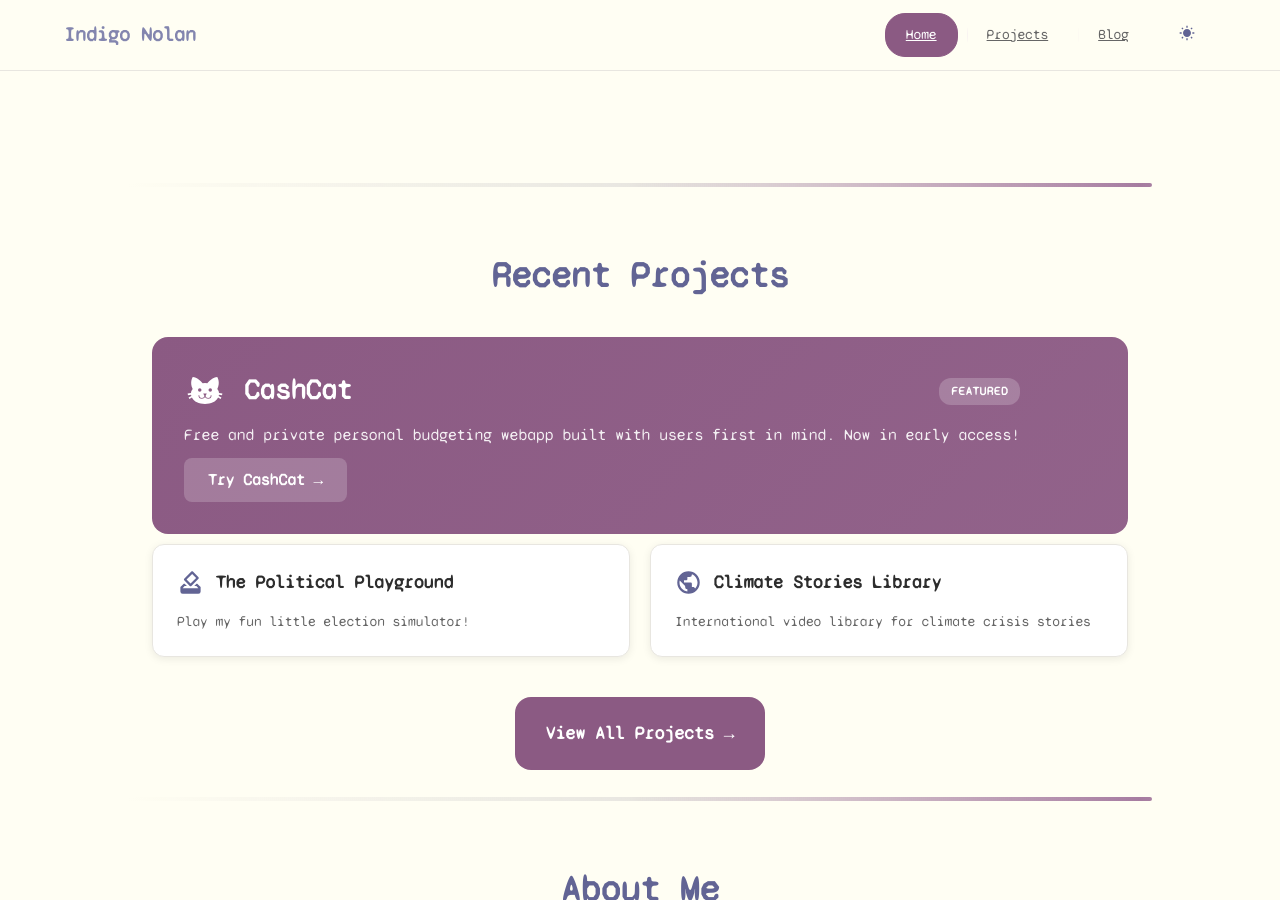
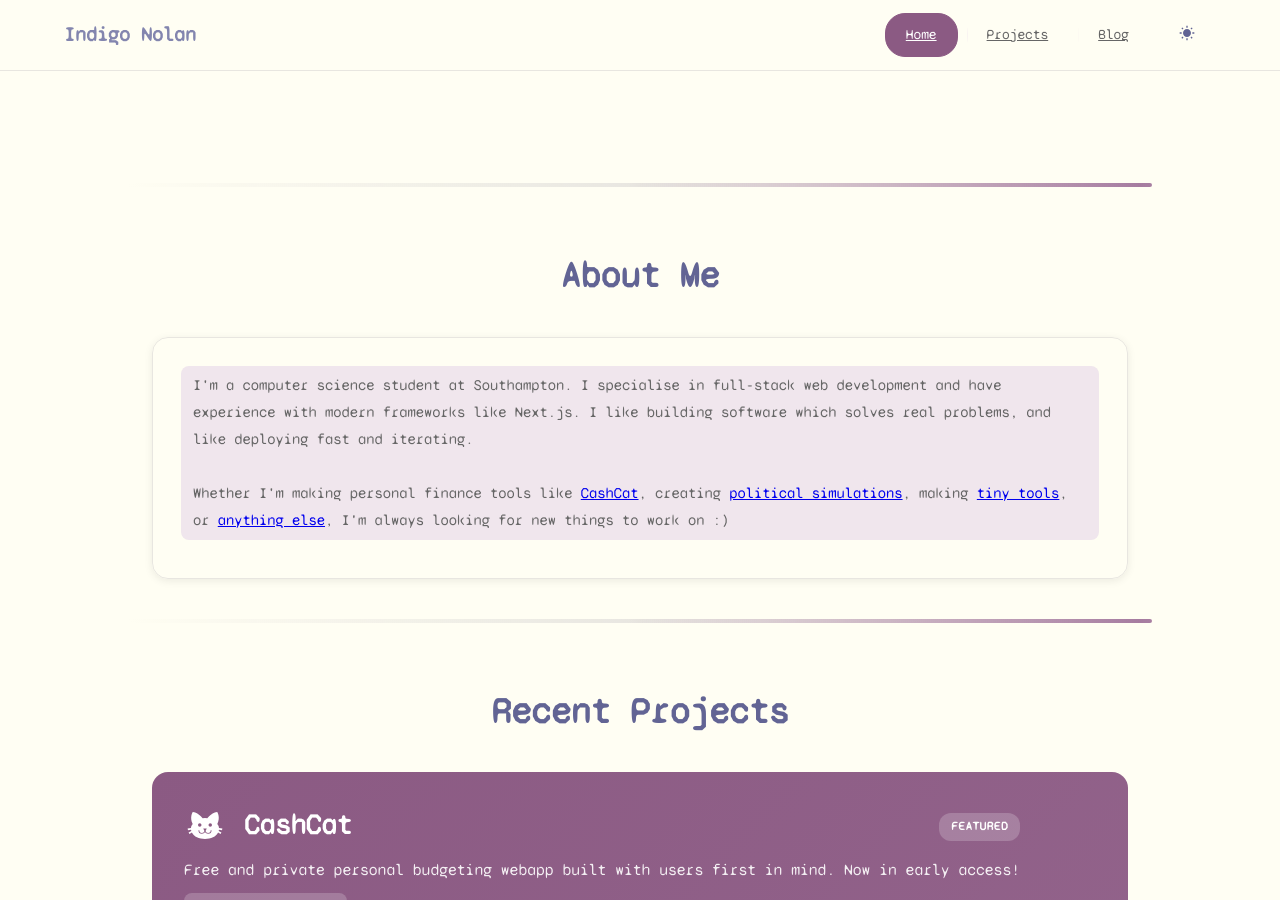
Before and after one commit to Lem0naise/website, a Jekyll site: the page index.html, which Jekyll copies as it is, in a window 1280 px wide and 900 px high, scrolled down 697 px. Built offline with Jekyll 4.4.1, drawn with Linux system fonts in a browser that asks for light colours; some of the changed text lies outside the part shown.

Commit message:
Add About Me section to index.html and update small-tools heading in portfolio; adjust CSS for layout improvements

```diff
--- a/index.html
+++ b/index.html
@@ -161,6 +161,24 @@
 			<div class="section-separator"></div>
 
 
+
+			<!-- About Section -->
+			<section id="about" class="content-section">
+			<div class="section-content">
+					<h2>About Me</h2>
+					<div class="about-item about-intro"><ul><li>I'm a computer science student at Southampton. I specialise in full-stack web development and have experience with modern frameworks like Next.js. I like building software which solves real problems, and like deploying fast and iterating. <br/><br/> Whether I'm making personal finance tools like <a href='https://cashcat.app'>CashCat</a>, creating <a href='https://pp.indigo.spot'>political simulations</a>, making <a href='/portfolio#small-tools'>tiny tools</a>, or <a href='/portfolio'>anything else</a>, I'm always looking for new things to work on :)</li></ul></div>
+		</div>
+			</section>
+
+
+
+
+
+
+
+			<div class="section-separator"></div>
+
+
 			<!-- Projects Section -->
 			<section id="projects" class="content-section">
 				<div class="section-content">
@@ -212,13 +230,11 @@
 			<div class="section-separator"></div>
 
 
-			<!-- About Section -->
 			<section id="about" class="content-section">
-				<div class="section-content">
-					<h2>About Me</h2>
+			<div class="section-content">
 					<div class="about-grid">
 						<div class="about-item">
-							<h3>Interests when I'm not coding</h3>
+							<h3>Other Interests</h3>
 							<ul>
 								<li>I love learning languages and travelling. I speak English, French, Russian, and a little bit of German, Spanish, and Italian. Please <a href="mailto:rec@indigonolan.com">send me</a> foreign book, film, and song recommendations!</li>
 								<li><a href="/photos">I do all kinds of photography</a> with my Nikon D7200 + Tamron 16-300mm.</li>
@@ -252,6 +268,8 @@
 
 
 			<div class="section-separator"></div>
+
+
 			<!-- Contact Info -->
 			<section id="contact-info" class="contact-info-section">
 				<div class="contact-content">
--- a/portfolio/index.html
+++ b/portfolio/index.html
@@ -220,7 +220,7 @@
 					</div>
 
 					<!-- Tools/Fun Section -->
-					<h3 style="text-align: center; margin-top: 60px; margin-bottom: 24px; font-size: 24px; color: var(--text-light);">Small Tools and Fun</h3>
+					<h3 id='small-tools' style="text-align: center; margin-top: 60px; margin-bottom: 24px; font-size: 24px; color: var(--text-light);">Small Tools and Fun</h3>
 
 					<div class="projects-grid tools-grid">
 						<article class="project-item smaller">
--- a/stylesheet.css
+++ b/stylesheet.css
@@ -876,13 +876,14 @@ main {
 	transform: translateX(0);
 }
 
-/* Services Grid */
+.about-intro {
+	margin-bottom: 20px;
+}
 
-/* Compact Services Grid for Tutoring */
+#small-tools {
+	scroll-margin-top: 80px;
+}
 
-/* Enhanced Pricing Section */
-
-/* Contact Section */
 
 /* GitHub Special Styling */
 .github-special {
```
